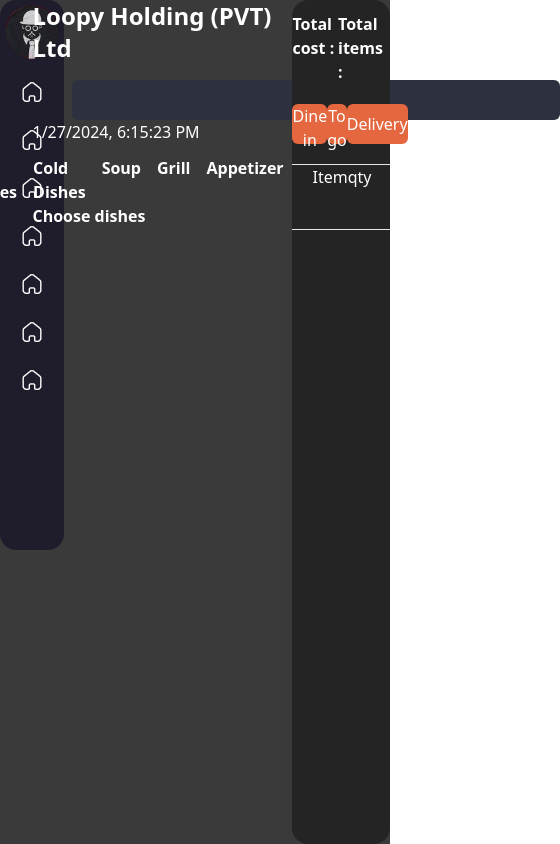
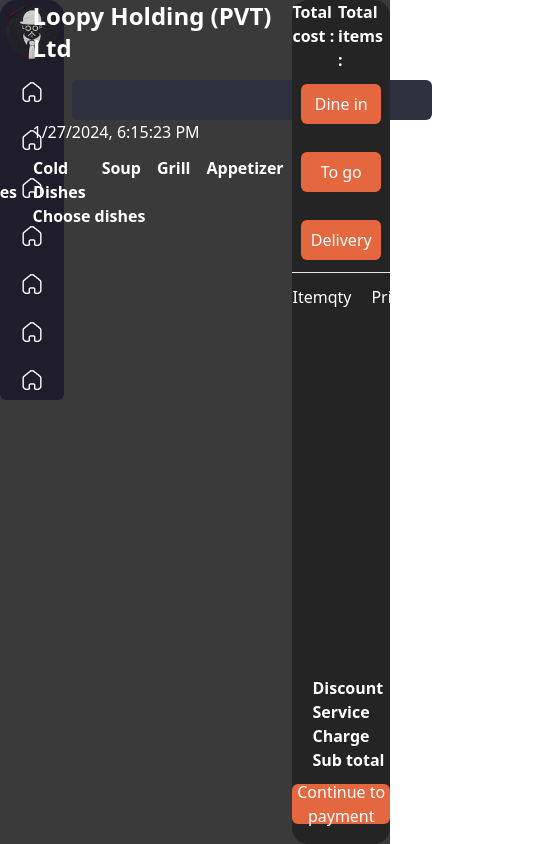
Before and after one commit to HarshanaSenadeera/POS_System_React_Loopy, a React (Create React App) app: page / in a window 390 px wide. Shown: the whole page, 560 px wide, since content can reach past the window. Built offline with nearby package versions, Linux system fonts and the light colour scheme.

Commit message:
Update to responsive

```diff
--- a/src/Component/main/main.tsx
+++ b/src/Component/main/main.tsx
@@ -17,12 +17,12 @@
 
 
     return (
-        <div className="bg-customgray w-screen flex">
+        <div className="bg-customgray w-screen flex flex-wrap flex-shrink">
 
             {/*Right content*/}
             <div className="h-screen w-1/12">
                 {/* Logo */}
-                <div className="h-sidebar w-16 md:w-20 bg-customblack rounded-2xl flex flex-col">
+                <div className="h-auto w-16 md:w-20 bg-customblack rounded-2xl flex flex-col flex-wrap">
                     <img src={logo} className="items-center" alt="Logo"/>
 
                     {/* Buttons */}
@@ -68,7 +68,7 @@
 
                     {/* Search bar */}
                     <div
-                        className="flex bg-serchbar p-2 rounded-md mt-2 flex-shrink px-56 ml-10">
+                        className="flex bg-serchbar p-2 rounded-md mt-2 flex-shrink px-40 ml-10 flex-wrap">
                         <input
                             type="text"
                             placeholder="Search for food, coffee etc..."
@@ -104,38 +104,52 @@
 
 
             {/*Right content*/}
-            <div className=" h-screen w-3/12 ">
+            <div className="h-screen w-3/12 flex flex-col">
 
                 <div className="w-auto h-auto">
 
-                    <div className="w-full h-screen bg-oderbar rounded-2xl ">
-                        {/*Total cost and items*/}
+                    <div className="w-full h-screen bg-oderbar rounded-2xl flex flex-col gap-y-3 flex-shrink">
+                        {/* Total cost and items */}
                         <div className="flex justify-around">
-                            <h2 className="text-white font-bold mt-3"> Total cost :</h2>
-                            <h2 className="text-white font-bold mt-3"> Total items :</h2>
+                            <h2 className="text-white font-bold  flex-wrap"> Total cost :</h2>
+                            <h2 className="text-white font-bold "> Total items :</h2>
                         </div>
 
-                        <div className="flex justify-evenly mt-5 text-white">
+                        <div className="flex justify-center gap-7 text-white items-start flex-wrap">
                             <button className="bg-button h-10 w-20 rounded-md">Dine in</button>
                             <button className="bg-button h-10 w-20 rounded-md">To go</button>
                             <button className="bg-button h-10 w-20 rounded-md">Delivery</button>
                         </div>
 
-                        <hr className="mt-5"/>
-                        <div className="flex text-white ml-5">
-                            Item
-                            <div className="flex text-white ml-auto">
-                                <h2 className="mr-8">qty</h2>
-                                <h2>Price</h2>
-                            </div>
+                        <hr/>
+
+                        <div className="flex text-white justify-between">
+                            <h2 className="flex-wrap">Item</h2>
+                            <h2 className="flex-wrap ml-auto mr-5">qty</h2>
+                            <h2 className="flex-wrap">Price</h2>
                         </div>
 
+                        {/*Bottom items*/}
+                        <div className="mt-auto ">
+                        {/* Price handler */}
+                        <div className="text-white font-bold flex-shrink flex flex-col items-start flex-wrap ml-5 mb-3">
+                            <h1>Discount</h1>
+                            <h1>Service Charge</h1>
+                            <h1>Sub total</h1>
+                        </div>
 
-                        <hr className="mt-10"/>
+                        {/* Continue payment button */}
+                        <div className="flex justify-center flex-wrap flex-shrink flex-col align-bottom mb-5">
+                            <button
+                                className="bg-button w-auto h-10 rounded-md items-center justify-center flex text-white">Continue
+                                to payment
+                            </button>
+                        </div>
+                        </div>
                     </div>
-
                 </div>
             </div>
+
 
         </div>
 
--- a/tailwind.config.js
+++ b/tailwind.config.js
@@ -1,5 +1,16 @@
 /** @type {import('tailwindcss').Config} */
 module.exports = {
+
+  screens: {
+    'tablet': '640px',
+    // => @media (min-width: 640px) { ... }
+
+    'laptop': '1024px',
+    // => @media (min-width: 1024px) { ... }
+
+    'desktop': '1280px',
+    // => @media (min-width: 1280px) { ... }
+  },
   content: [
 
     "./index.html",
@@ -14,7 +25,7 @@
         oderbar : 'rgba(37, 36, 36, 1)',
         serchbar : 'rgba(45, 48, 62, 1)',
         button : 'rgba(229, 103, 63, 1)',
-        dishes : 'rgba(31, 29, 43, 1)'
+        dishes : 'rgba(31, 29, 43, 1)',
       },
       height :{
         sidebar: [550]
```
